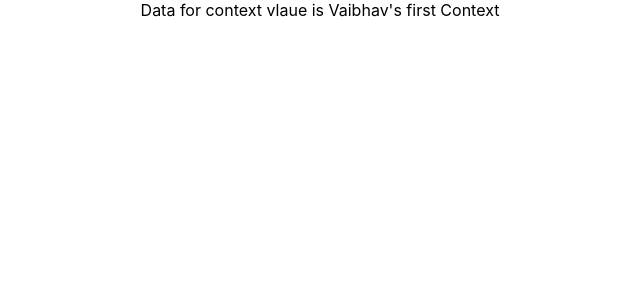
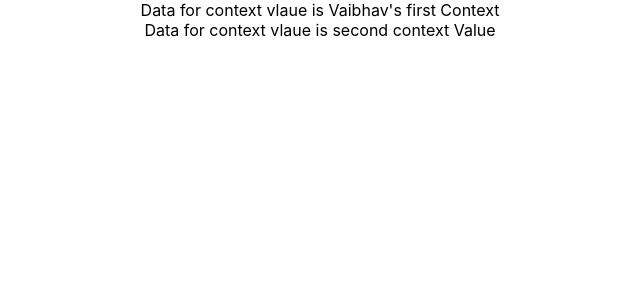
Before and after one commit to vaibhav164/react-app-codeevolution, a React (Create React App) app: page / in a window 1280 px wide. Shown: the top 300 px of the page, without its empty margins (320-960 px from the left). Built offline with nearby package versions, Linux system fonts and the light colour scheme.

Commit message:
Learned how create Nested context

```diff
--- a/src/App.js
+++ b/src/App.js
@@ -2,13 +2,16 @@ import React from "react";
 import "./App.css";
 import { Heading } from "./components/Heading";
 
-export const userContext = React.createContext();
+export const UserContext = React.createContext();
+export const SecondContext = React.createContext();
 const App = () => {
   return (
     <div className="App">
-      <userContext.Provider value="Vaibhav's first Context">
-        <Heading />
-      </userContext.Provider>
+      <UserContext.Provider value={"Vaibhav's first Context"}>
+        <SecondContext.Provider value={"second context Value"}>
+          <Heading />
+        </SecondContext.Provider>
+      </UserContext.Provider>
     </div>
   );
 };
--- a/src/components/Component2.js
+++ b/src/components/Component2.js
@@ -1,10 +1,23 @@
 import React from "react";
-import { userContext } from "../App";
+import { UserContext, SecondContext } from "../App";
 function Component2() {
   return (
-    <userContext.Consumer>
-      {(value) => <div>Data for context vlaue is {value}</div>}
-    </userContext.Consumer>
+    <UserContext.Consumer>
+      {(value) => {
+        return (
+          <SecondContext.Consumer>
+            {(value2) => {
+              return (
+                <React.Fragment>
+                  <div>Data for context vlaue is {value}</div>
+                  <div>Data for context vlaue is {value2}</div>
+                </React.Fragment>
+              );
+            }}
+          </SecondContext.Consumer>
+        );
+      }}
+    </UserContext.Consumer>
   );
 }
 
```
